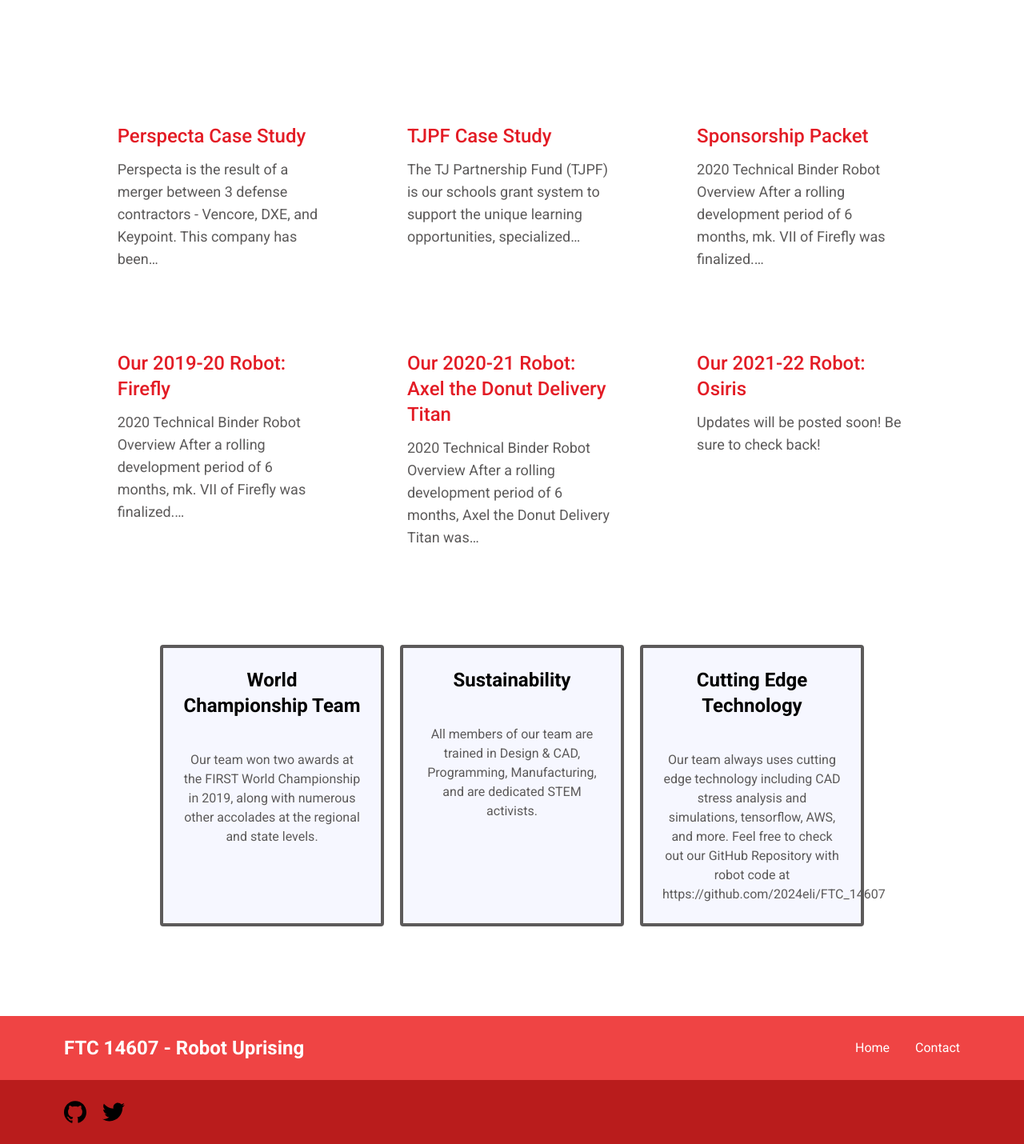
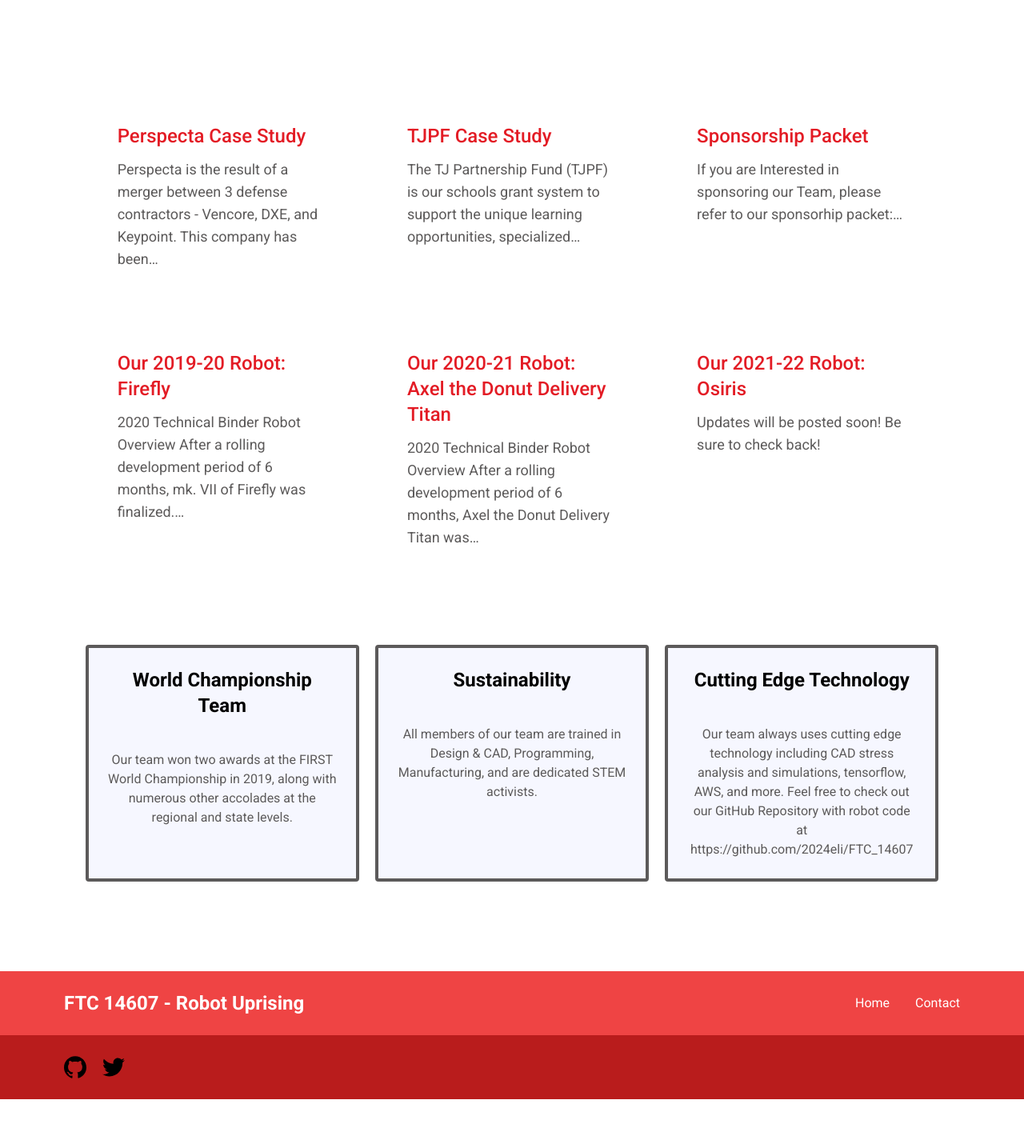
Before and after one commit to UsernameDP/FTC-14607-Website, a React (Vite) app: page / in a window 1280 px wide. Shown: the part 574-2004 px from the top of the page at 80% size. After the commit the page ends 1948 px from the top, so only its background shows below. Built offline with nearby package versions, Linux system fonts and the light colour scheme.

Commit message:
Fixing Accomplishments Component and mismatch in cards.json at index

```diff
--- a/src/routes/index/components/accomplishments.jsx
+++ b/src/routes/index/components/accomplishments.jsx
@@ -5,7 +5,7 @@ import AccomplishmentCard from "./accomplishmentCard";
 
 function Accomplishments() {
   return (
-    <section className="w-full  py-20 px-28 flex-auto">
+    <section className="w-full  py-20 flex-auto">
       <InfoCardGrid>
         {accomplishmentCardData.map((data, index) => {
           return (
--- a/src/routes/index/public/data/cards.json
+++ b/src/routes/index/public/data/cards.json
@@ -11,7 +11,7 @@
     },
     {
         "name" : "Sponsorship Packet",
-        "content" : "2020 Technical Binder Robot Overview After a rolling development period of 6 months, mk. VII of Firefly was finalized.…",
+        "content" : "If you are Interested in sponsoring our Team, please refer to our sponsorhip packet:…",
         "href" : "/sponsorship/sponsorship-packet"
     },
     {
```
